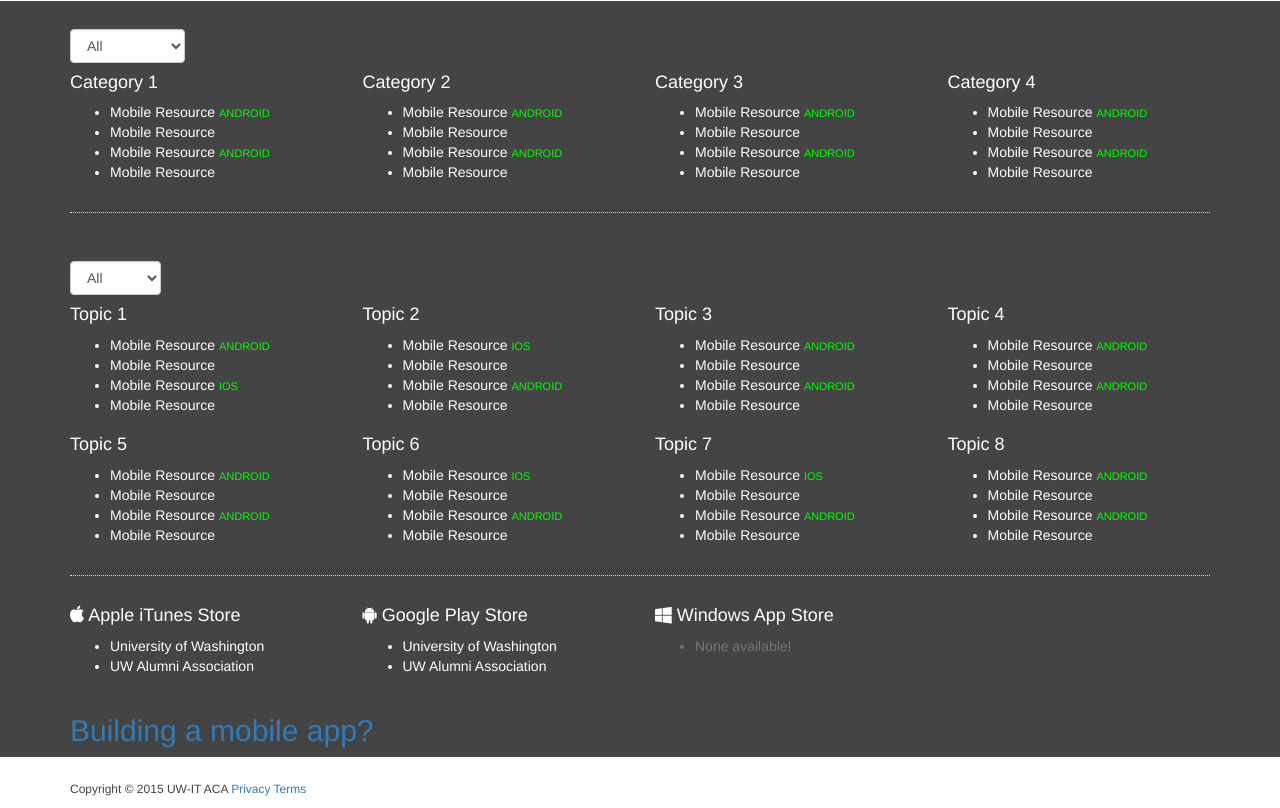
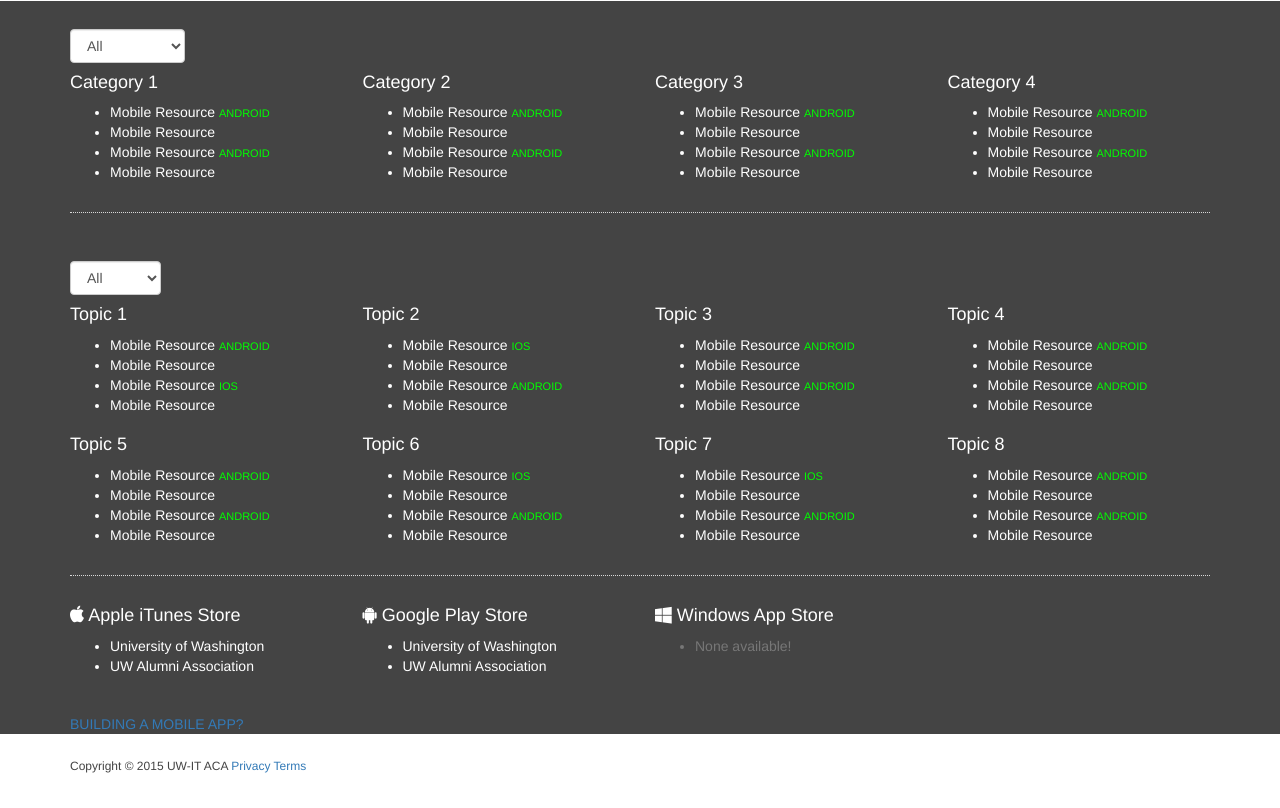
Before and after one commit to uw-it-aca/mdot, a Django app: page / in a window 1280 px wide. Shown: the part 1560-2368 px from the top of the page. After the commit the page ends 2333 px from the top, so only its background shows below. Run offline with Django 3.2, Linux system fonts and the light colour scheme; style sheets or scripts are compiled from the project's sources; some libraries are stand-ins or nearby versions.

Commit message:
resetting heading styles

```diff
--- a/mdot/static/mdot/css/mobile.less
+++ b/mdot/static/mdot/css/mobile.less
@@ -21,6 +21,8 @@
         }
 
     }
+
+
 }
 
 
@@ -28,7 +30,9 @@
 
     select { margin-top: 2em; }
 
-    h3 { text-transform: uppercase; color: #b7a57a; font-size: 13px; letter-spacing: 1px; }
+    h2 { text-transform: uppercase; color: #b7a57a; font-size: 13px; letter-spacing: 1px;
+        &#dev_header {font-size:inherit; margin:inherit; line-height:inherit; letter-spacing:inherit;}
+    }
 
     hr { border-style: dotted; border-color: #d9d9d9; }
 
--- a/mdot/templates/mdot/base.html
+++ b/mdot/templates/mdot/base.html
@@ -81,7 +81,7 @@
 
             .mdot-feature { /*background:#e8e3d3;*/
 
-                 h2 { font-size: 16px; color: #85754d; }
+                 h3 { font-size: 16px; color: #85754d; }
 
                 .mdot-feature-group { margin-bottom: 0;
 
```
